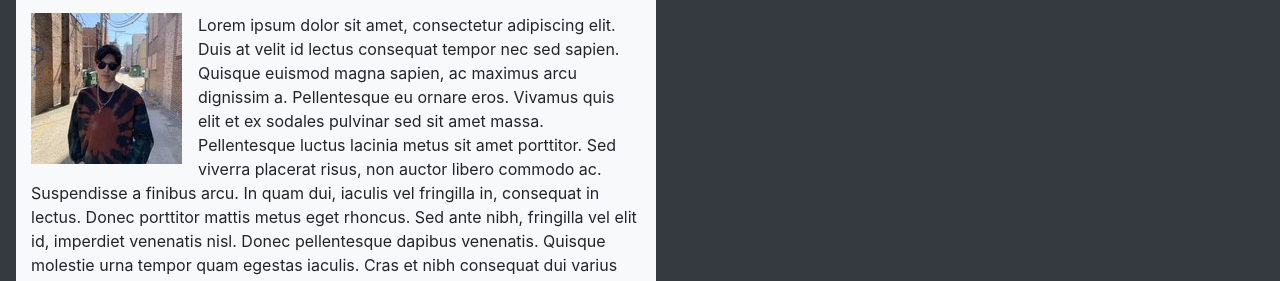
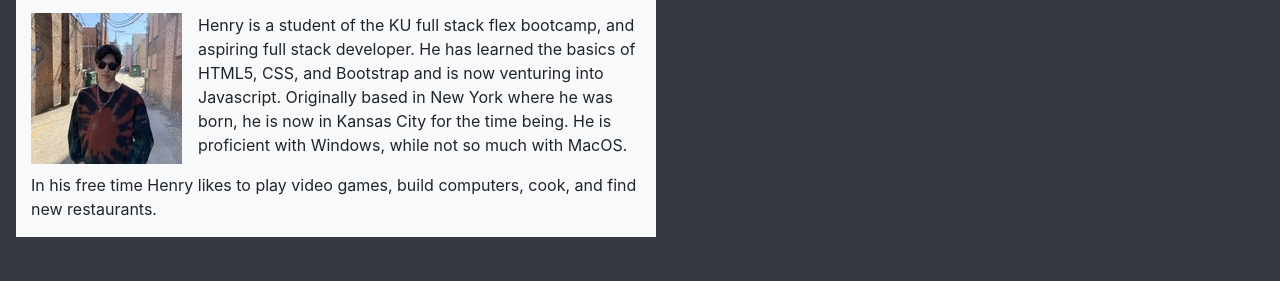
Before and after one commit to Henryrjung/02_responsive_portfolio, a plain HTML site: page index.html in a window 1280 px wide. Shown: the part 192-473 px from the top of the page. Drawn offline with nearby package versions, Linux system fonts and the light colour scheme.

Commit message:
added personal info to about me

```diff
--- a/index.html
+++ b/index.html
@@ -11,7 +11,6 @@
   <script src="https://stackpath.bootstrapcdn.com/bootstrap/4.5.2/js/bootstrap.min.js" integrity="sha384-B4gt1jrGC7Jh4AgTPSdUtOBvfO8shuf57BaghqFfPlYxofvL8/KUEfYiJOMMV+rV" crossorigin="anonymous"></script>
 
 </head>
-
 <body class="bg-dark">
   <!--Start of navigation bar-->
   <nav class="navbar navbar-expand-lg navbar-dark bg-primary">
@@ -46,10 +45,11 @@
         <img class="float-left mr-3" src="./assets/unnamed.jpg" />
         <!--text body-->
         <p>
-          Lorem ipsum dolor sit amet, consectetur adipiscing elit. Duis at velit id lectus consequat tempor nec sed sapien. Quisque euismod magna sapien, ac maximus arcu dignissim a. Pellentesque eu ornare eros. Vivamus quis elit et ex sodales pulvinar sed sit amet massa. Pellentesque luctus lacinia metus sit amet porttitor. Sed viverra placerat risus, non auctor libero commodo ac. Suspendisse a finibus arcu. In quam dui, iaculis vel fringilla in, consequat in lectus. Donec porttitor mattis metus eget rhoncus. Sed ante nibh, fringilla vel elit id, imperdiet venenatis nisl. Donec pellentesque dapibus venenatis. Quisque molestie urna tempor quam egestas iaculis. Cras et nibh consequat dui varius sagittis.
+          Henry is a student of the KU full stack flex bootcamp, and aspiring full stack developer. He has learned the basics of HTML5, CSS, and Bootstrap and is now venturing into Javascript. Originally based in New York where he was born, he is now in Kansas City for the time being. He is proficient with Windows, while not so much with MacOS.
         </p>
         <p>
-          Lorem ipsum dolor sit amet, consectetur adipiscing elit. Duis at velit id lectus consequat tempor nec sed sapien. Quisque euismod magna sapien, ac maximus arcu dignissim a. Pellentesque eu ornare eros. Vivamus quis elit et ex sodales pulvinar sed sit amet massa. Pellentesque luctus lacinia metus sit amet porttitor. Sed viverra placerat risus, non auctor libero commodo ac. Suspendisse a finibus arcu. In quam dui, iaculis vel fringilla in, consequat in lectus. Donec porttitor mattis metus eget rhoncus. Sed ante nibh, fringilla vel elit id, imperdiet venenatis nisl. Donec pellentesque dapibus venenatis. Quisque molestie urna tempor quam egestas iaculis. Cras et nibh consequat dui varius sagittis.
+          In his free time Henry likes to play video games, build computers, cook, and find new restaurants.
+
         </p>
       </div>
     </section>
```
